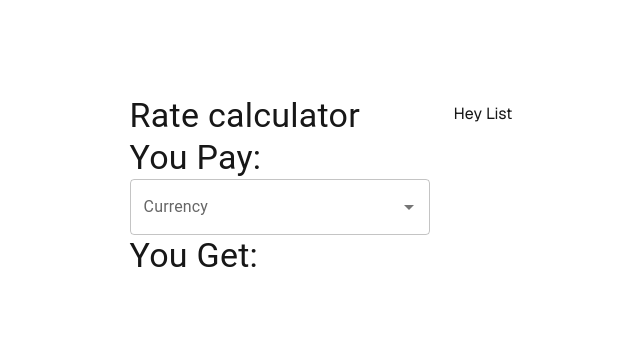
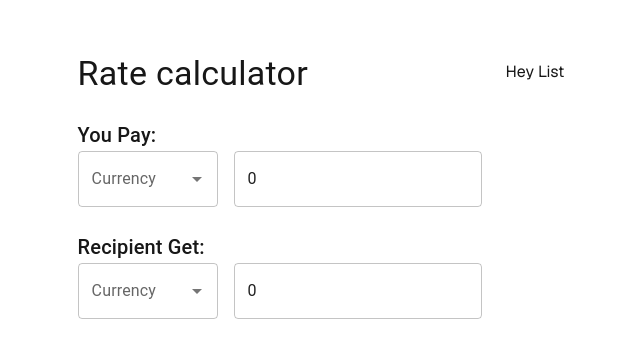
Before and after one commit to hocktoh89/rate-calculator, a Next.js app: page / in a window 1280 px wide. Shown: the part 214-572 px from the top of the page, without its empty margins (319-959 px from the left). Built offline with nearby package versions, Linux system fonts and the light colour scheme; no server answers.

Commit message:
chore: complete component seperations

```diff
--- a/src/api/rates.ts
+++ b/src/api/rates.ts
@@ -1,6 +1,12 @@
 export async function fetchRates() {
     const res = await fetch("https://api.exchangerate.host/live?access_key=e2062d91663a80d02d0319acf81a103c&format=1");
-    console.log(" res", res);
     if (!res.ok) throw new Error("Failed to fetch rates");
     return res.json();
   }
+
+  // TO-DO: current subscriptions versions not supported hence cannot be used.
+  export async function convertCurrency() {
+    const res = await fetch("https://api.exchangerate.host/convert?from=EUR&to=GBP&amount=100&access_key=e2062d91663a80d02d0319acf81a103c");
+    if (!res.ok) throw new Error("Failed to convert rates");
+    return res.json();
+  }
--- a/src/app/page.tsx
+++ b/src/app/page.tsx
@@ -1,53 +1,45 @@
 "use client";
 
-import { fetchRates } from "@/api/rates";
 import Calculator from "@/components/Calculator";
+import CalculatorContextProvider from "@/context/CalculatorContext";
 import { List, Stack } from "@mui/material";
-import { useEffect, useState } from "react";
 import styles from "./page.module.css";
 
+export const SOURCE_CURRENCIES_OPTIONS = [
+  {
+    label: "USD",
+    currency: "USD",
+    rate: 0.0,
+  },
+  {
+    label: "GBP",
+    currency: "GBP",
+    rate: 0.0,
+  },
+  {
+    label: "MYR",
+    currency: "MYR",
+    rate: 0.0,
+  },
+  {
+    label: "SGD",
+    currency: "SGD",
+    rate: 0.0,
+  },
+];
+
 export default function Home() {
-  const [allRates, setAllRates] = useState([]);
-
-  const getRates = async () => {
-    try {
-      const results = await fetchRates();
-      // const result = Response.json(rates);
-      const { success, quotes, source } = results || {};
-      if (success) {
-        // eslint-disable-next-line @typescript-eslint/no-explicit-any
-        const quotesArr: any = [];
-
-        for (const [key, value] of Object.entries(quotes)) {
-          const cleanCurrency = key.replace(source, "");
-          quotesArr.push({
-            label: cleanCurrency,
-            currency: cleanCurrency,
-            rate: value,
-          });
-        }
-
-        setAllRates(quotesArr);
-      }
-    } catch (err) {
-      console.error("Main: ", err);
-    }
-  };
-
-  useEffect(() => {
-    console.log("   main rendered");
-    getRates();
-  }, []);
-
   return (
+    <CalculatorContextProvider>
       <div className={styles.page}>
         <main className={styles.main}>
           <Stack direction={{ md: "row", sx: "column" }} gap={3}>
-          <Calculator allRates={allRates} />
+            <Calculator />
             <List> Hey List</List>
           </Stack>
         </main>
         <footer className={styles.footer}></footer>
       </div>
+    </CalculatorContextProvider>
   );
 }
--- a/src/components/Calculator.tsx
+++ b/src/components/Calculator.tsx
@@ -1,49 +1,35 @@
 /* eslint-disable @typescript-eslint/no-explicit-any */
-import { Autocomplete, Stack, TextField } from "@mui/material";
-// import Button from "@mui/material/Button";
-import { Typography } from "@mui/material";
+import { SOURCE_CURRENCIES_OPTIONS } from "@/app/page";
+import { useCalculatorContext } from "@/context/CalculatorContext";
+import { Stack, Typography } from "@mui/material";
+import CalculatorInput from "./CalculatorInput";
 
-const Calculator = ({ allRates }) => {
-  const onItemChange = (value) => {
-    console.log("   onItemChangex  ", value);
-  };
+const Calculator = () => {
+  const {
+    onPayAmtChanged,
+    onReceiveAmtChanged,
+    receiveAmt,
+    payAmount,
+    receivedRates,
+  }: any = useCalculatorContext() || {};
 
   return (
-    <Stack direction={"column"}>
+    <Stack direction={"column"} rowGap={3} columnGap={2}>
       <Typography variant="h4">Rate calculator</Typography>
-
-      <Stack direction="column">
-        <Typography variant="h4">You Pay:</Typography>
-        <Autocomplete
-          disablePortal
-          // getOptionLabel={(option: any) => {
-          //   return option.label ? option.label.toString() : "";
-          // }}
-          options={allRates}
-          sx={{ width: 300 }}
-          // renderOption={(optionProp: any, option: any, optionState: any) => {
-          //   return (
-          //     <li {...optionProp}>
-          //       <Typography variant="subtitle1">{option.label}</Typography>
-          //     </li>
-          //   );
-          // }}
-          // value={inputValue}
-          onChange={(item, value) => {
-            onItemChange(value);
-          }}
-          isOptionEqualToValue={(option: any, curValue: any) =>
-            option?.value === curValue?.value
-          }
-          renderInput={(params) => {
-            return <TextField {...params} label="Currency" />;
-          }}
-        />
-      </Stack>
-
-      <Typography variant="h4">You Get:</Typography>
-
-      {/* <Button onClick={getRates}>Get Rate</Button> */}
+      <CalculatorInput
+        compHeaderLabel={"You Pay:"}
+        amount={payAmount}
+        onAmtChange={onPayAmtChanged}
+        rateOptions={SOURCE_CURRENCIES_OPTIONS}
+        onCurrencyChange={() => {}}
+      />
+      <CalculatorInput
+        compHeaderLabel={"Recipient Get:"}
+        rateOptions={receivedRates}
+        onAmtChange={onReceiveAmtChanged}
+        amount={receiveAmt}
+        onCurrencyChange={() => {}}
+      />
     </Stack>
   );
 };
--- /dev/null
+++ b/src/components/CalculatorInput.tsx
@@ -0,0 +1,40 @@
+/* eslint-disable @typescript-eslint/no-explicit-any */
+import { Autocomplete, Stack, TextField, Typography } from "@mui/material";
+
+const CalculatorInput = ({
+  compHeaderLabel,
+  rateOptions,
+  onAmtChange,
+  amount,
+  onCurrencyChange,
+}) => {
+  return (
+    <Stack direction="column">
+      <Typography variant="h6">{compHeaderLabel}</Typography>
+      <Stack direction="row" gap={2}>
+        <Autocomplete
+          disablePortal
+          options={rateOptions}
+          sx={{ width: 140 }}
+          onChange={(item, value) => {
+            onCurrencyChange(value);
+          }}
+          isOptionEqualToValue={(option: any, curValue: any) =>
+            option?.value === curValue?.value
+          }
+          renderInput={(params) => {
+            return <TextField {...params} label="Currency" />;
+          }}
+        />
+        <TextField
+          type="number"
+          variant="outlined"
+          value={amount}
+          onChange={onAmtChange}
+        />
+      </Stack>
+    </Stack>
+  );
+};
+
+export default CalculatorInput;
--- /dev/null
+++ b/src/context/CalculatorContext.tsx
@@ -0,0 +1,66 @@
+import { fetchRates } from "@/api/rates";
+import { createContext, useContext, useEffect, useState } from "react";
+
+export const CalculatorContext = createContext({});
+
+const CalculatorContextProvider = (props) => {
+  const [receiveAmt, setReceiveAmt] = useState(0.0);
+  const [payAmount, setPayAmount] = useState(0.0);
+  const [receivedRates, setReceivedRates] = useState([]);
+
+  const getRates = async () => {
+    try {
+      const results = await fetchRates();
+      const { success, quotes, source } = results || {};
+      if (success) {
+        // eslint-disable-next-line @typescript-eslint/no-explicit-any
+        const quotesArr: any = [];
+
+        for (const [key, value] of Object.entries(quotes)) {
+          const cleanCurrency = key.replace(source, "");
+          quotesArr.push({
+            label: cleanCurrency,
+            currency: cleanCurrency,
+            rate: value,
+          });
+        }
+
+        setReceivedRates(quotesArr);
+      }
+    } catch (err) {
+      console.error("Main: ", err);
+    }
+  };
+
+  useEffect(() => {
+    getRates();
+  }, []);
+
+  const onPayAmtChanged = (e) => {
+    setPayAmount(e?.target.value);
+  };
+
+  const onReceiveAmtChanged = (e) => {
+    setReceiveAmt(e?.target?.value);
+  };
+
+  const contextProps = {
+    onReceiveAmtChanged,
+    receiveAmt,
+    onPayAmtChanged,
+    payAmount,
+    receivedRates,
+  };
+
+  return (
+    <CalculatorContext.Provider value={contextProps}>
+      {props.children}
+    </CalculatorContext.Provider>
+  );
+};
+
+export const useCalculatorContext = () => {
+  return useContext(CalculatorContext);
+};
+
+export default CalculatorContextProvider;
```
Lines whose indentation alone changed are shown as unchanged.
